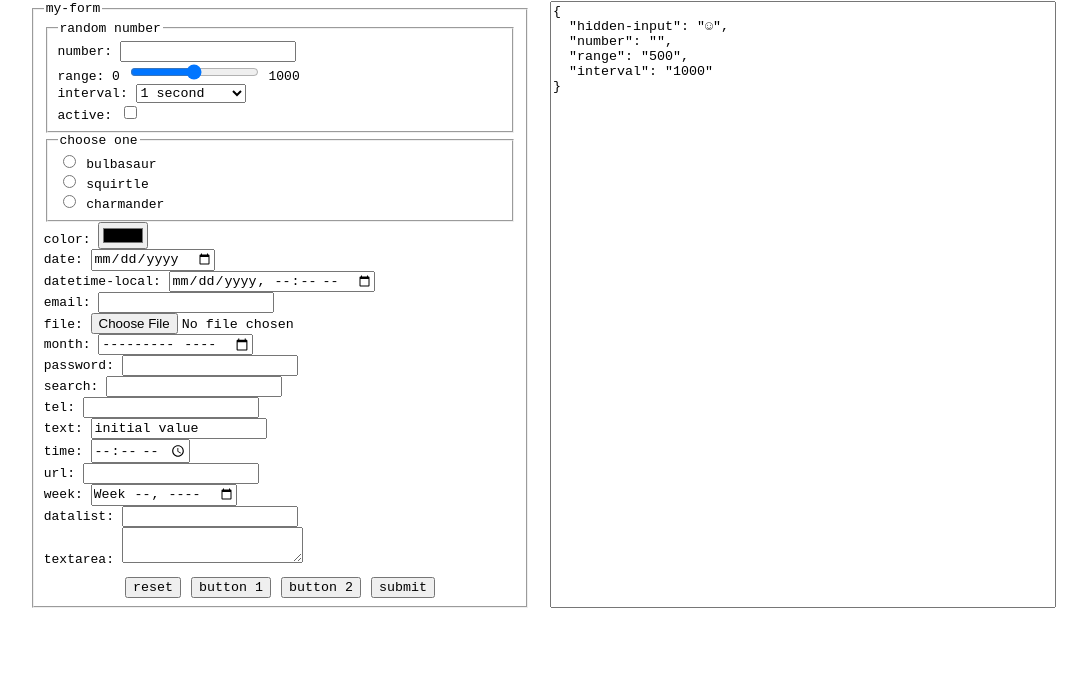
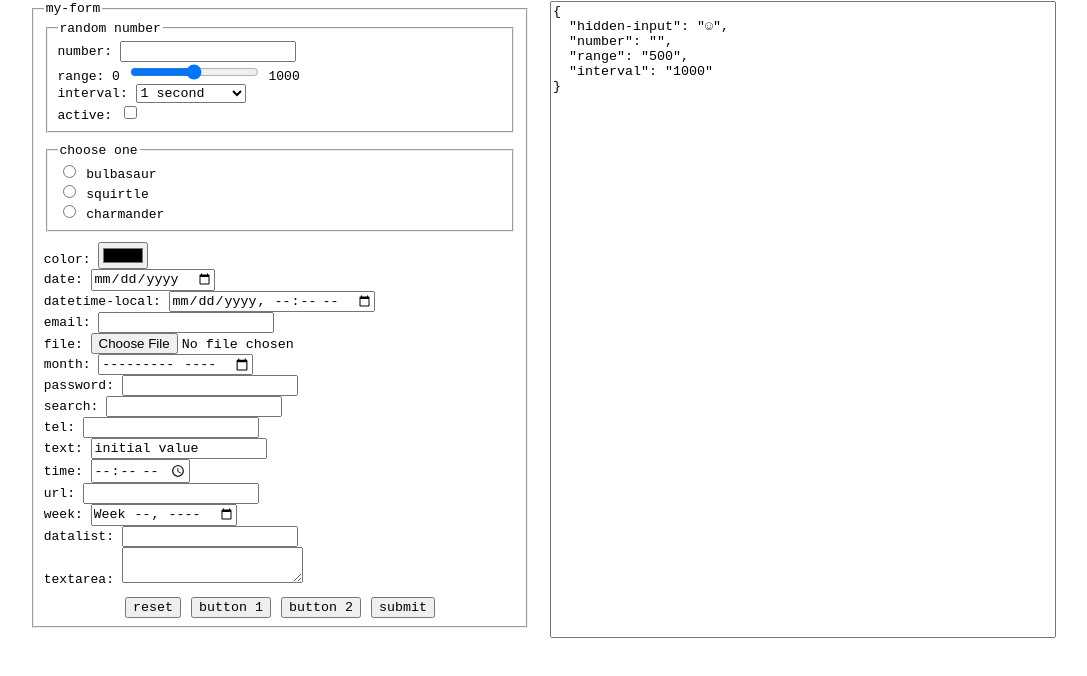
Before and after one commit to freejosh/scratch-form, a website: page demo/index.html in a window 1280 px wide. Shown: the part 96-772 px from the top of the page, without its empty margins (97-1184 px from the left). Drawn offline with Linux system fonts and the light colour scheme.

Commit message:
Add spacing to fieldset

```diff
--- a/demo/style.css
+++ b/demo/style.css
@@ -32,6 +32,10 @@ label {
   display: block;
 }
 
+fieldset {
+  margin-bottom: 10px;
+}
+
 .buttons {
   display: flex;
   gap: 10px;
```
